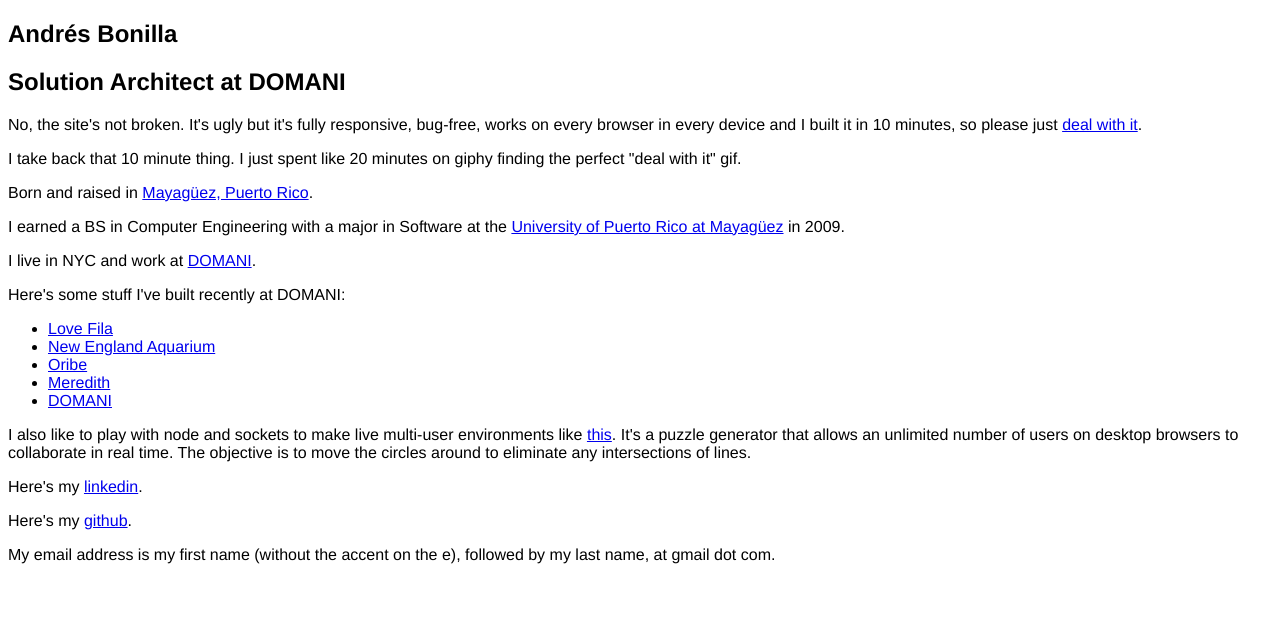
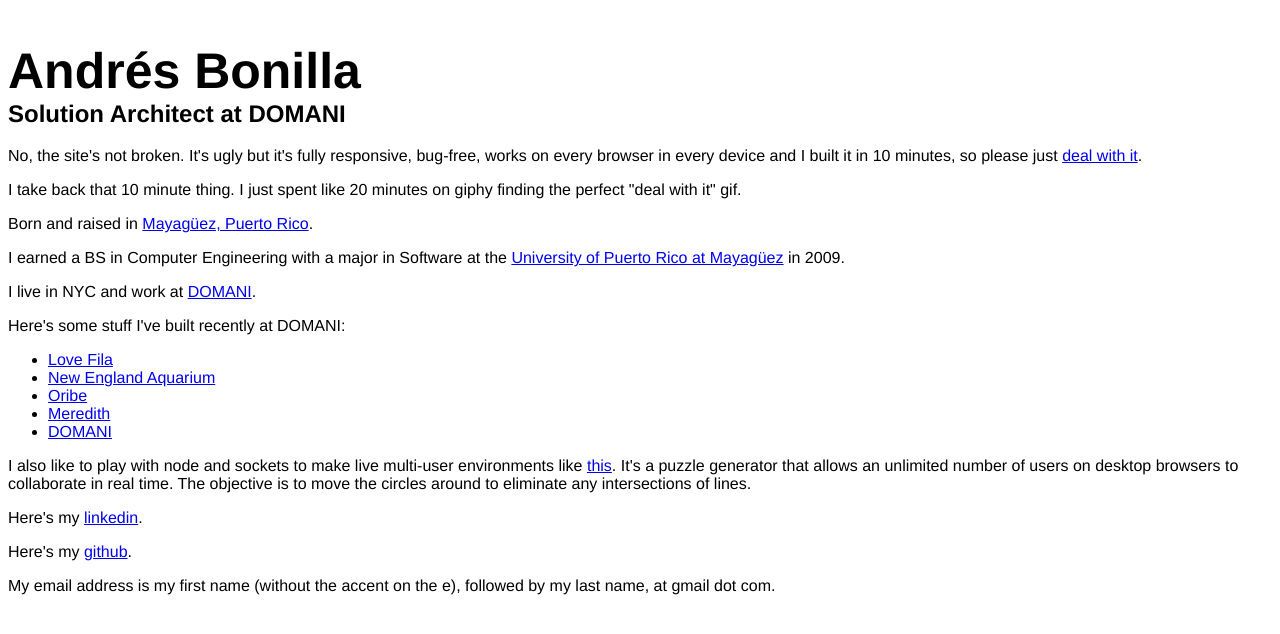
Before and after one commit to andresbonilla/andresbonilla.github.io, a plain HTML site: page index.html in a window 1280 px wide. Drawn offline with Linux system fonts and the light colour scheme.

Commit message:
Minor styling updates

```diff
--- a/index.html
+++ b/index.html
@@ -6,6 +6,8 @@
 	<meta name="description" content="Solution Architect at DOMANI in NYC.">
 	<style>
 		body { font-family:'Helvetica Neue', Helvetica, Arial, sans-serif; }
+		h1 { font-size:50px;margin-bottom:0; }
+		h2 { margin-top:0; }
 	</style>
 </head>
 <body>
```
